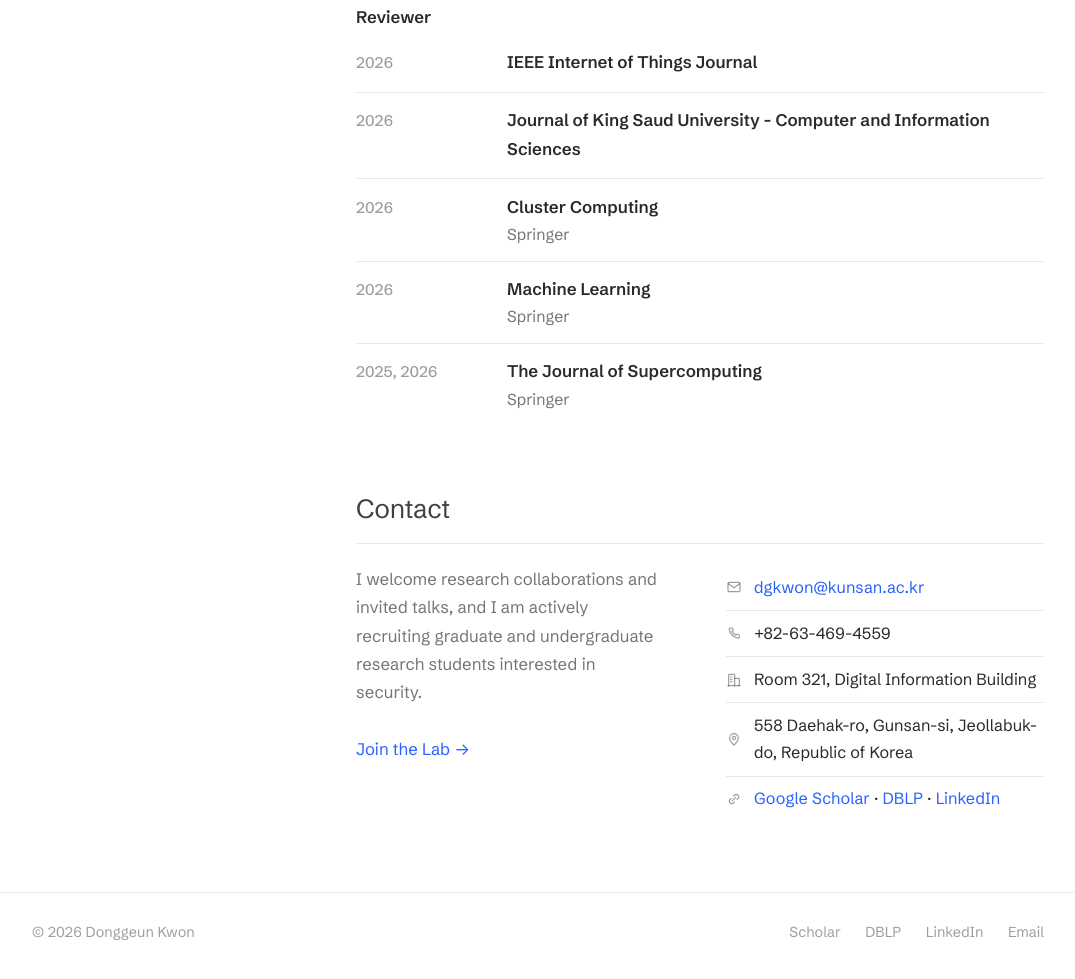
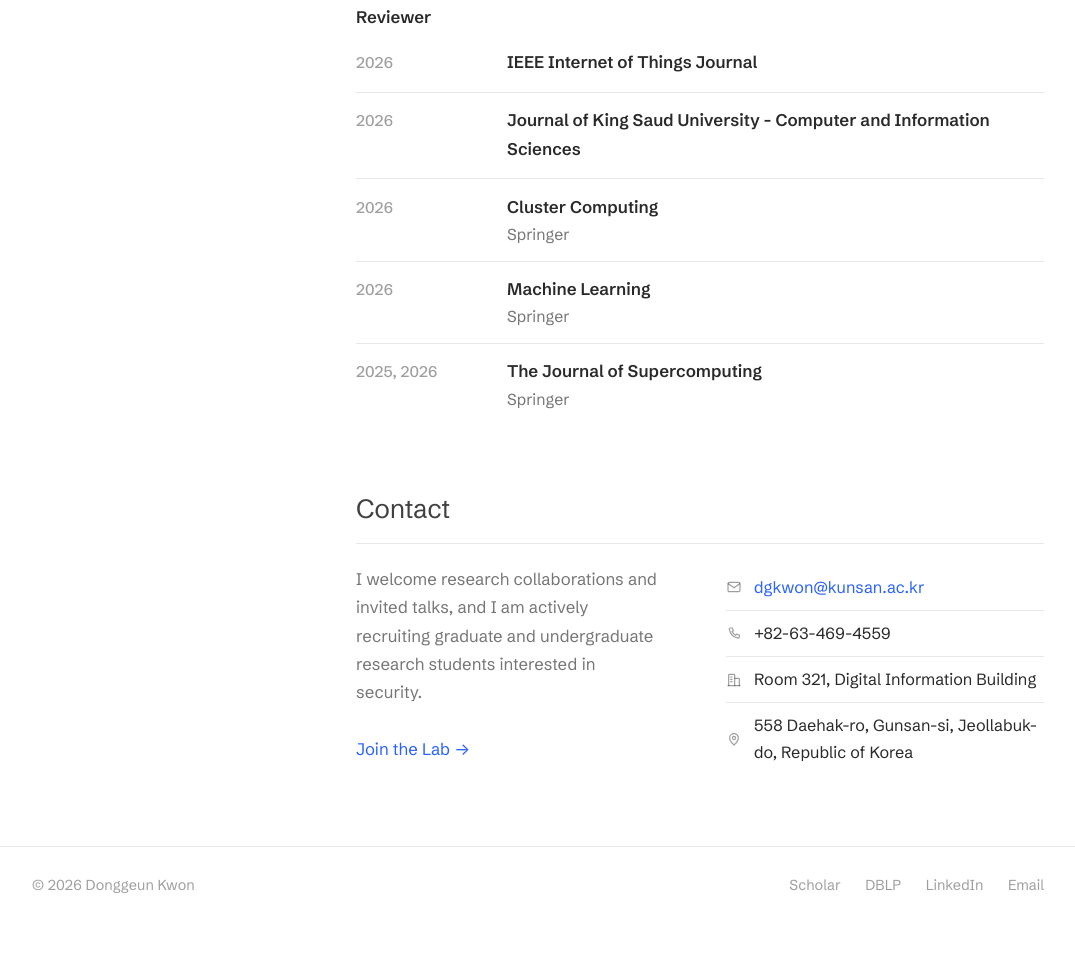
Before and after one commit to donggeunkwon/donggeunkwon.github.io, a plain HTML site: page index.html in a window 1280 px wide. Shown: the part 2702-3681 px from the top of the page, without its empty margins (102-1177 px from the left). After the commit the page ends 3635 px from the top, so only its background shows below. Drawn offline with Linux system fonts and the light colour scheme.

Commit message:
Remove redundant contact links from index.html
Removed unnecessary contact information section.

```diff
--- a/index.html
+++ b/index.html
@@ -157,10 +157,6 @@
             <svg class="icon" viewBox="0 0 24 24" fill="none" stroke="currentColor" stroke-width="1.8" stroke-linecap="round" stroke-linejoin="round"><path d="M12 21s6.5-5.8 6.5-10.5a6.5 6.5 0 0 0-13 0C5.5 15.2 12 21 12 21Z"/><circle cx="12" cy="10.5" r="2.3"/></svg>
             <span class="v">558 Daehak-ro, Gunsan-si, Jeollabuk-do, Republic of Korea</span>
           </div>
-          <div class="crow">
-            <svg class="icon" viewBox="0 0 24 24" fill="none" stroke="currentColor" stroke-width="1.8" stroke-linecap="round" stroke-linejoin="round"><path d="M9.5 14.5 14.5 9.5"/><path d="M11.5 7.5 13 6a3.7 3.7 0 0 1 5.2 5.2l-1.5 1.5"/><path d="M12.5 16.5 11 18a3.7 3.7 0 0 1-5.2-5.2l1.5-1.5"/></svg>
-            <span class="v"><a href="https://scholar.google.com/citations?user=GsyOeIsAAAAJ" target="_blank" rel="noopener">Google Scholar</a> &middot; <a href="https://dblp.org/pid/263/6665" target="_blank" rel="noopener">DBLP</a> &middot; <a href="https://linkedin.com/in/dgkwon/" target="_blank" rel="noopener">LinkedIn</a></span>
-          </div>
         </div>
       </div>
     </div>
```
